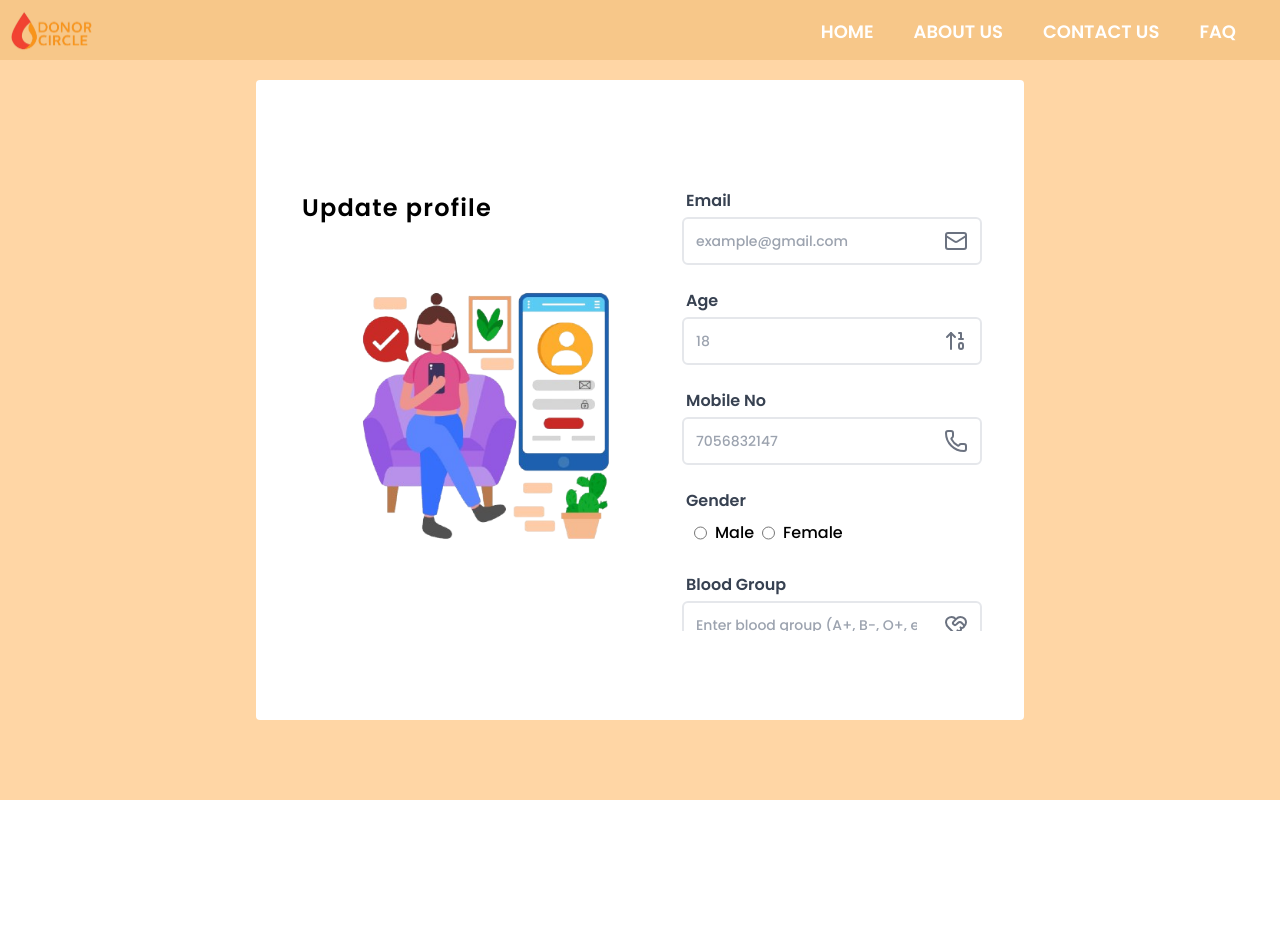
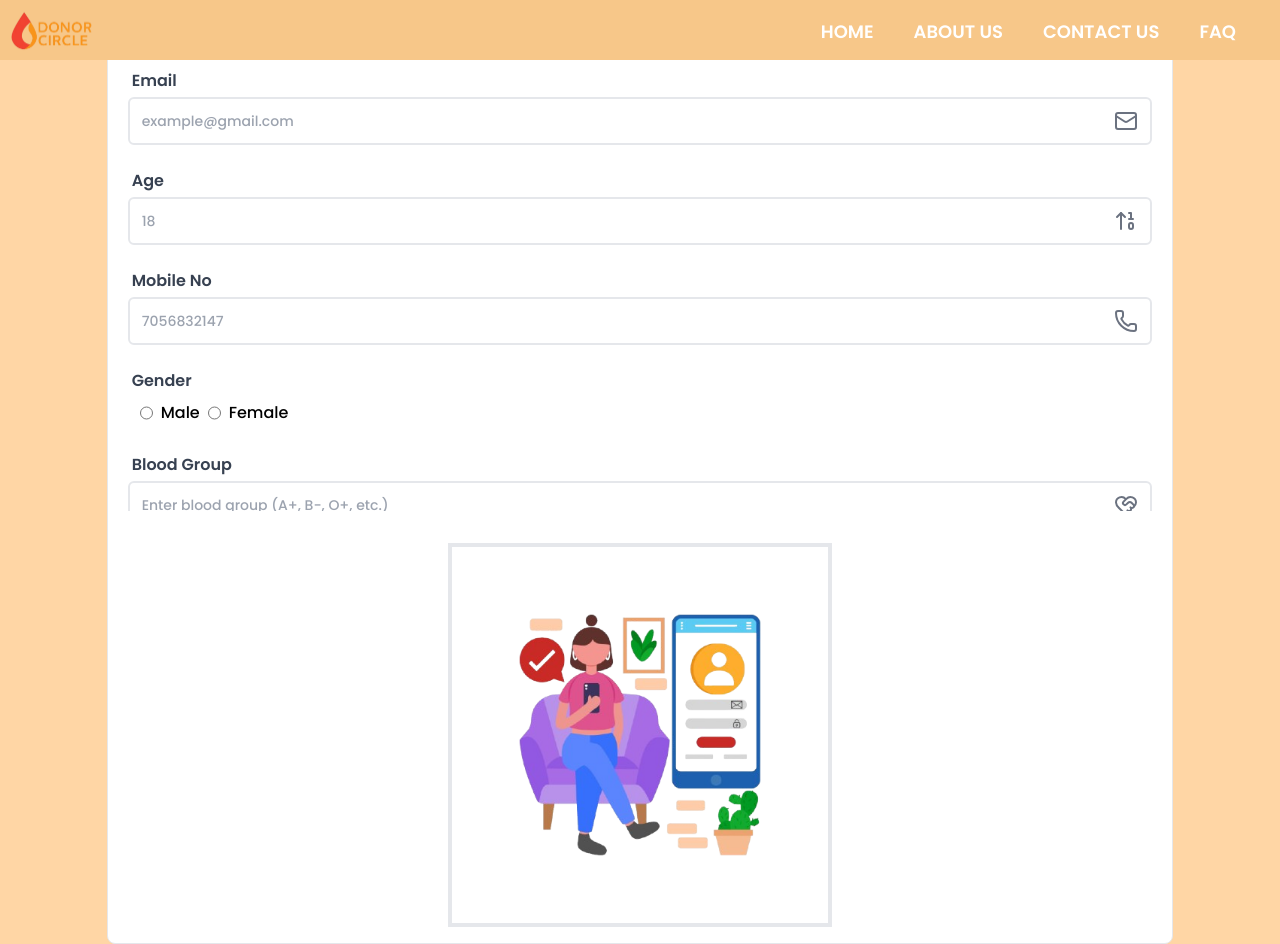
Before and after one commit to TanmayVidhate/DonorCircle_2, a React (Vite) app in the folder client/: page /adduserprofile in a window 1280 px wide. Before the commit the page ends 800 px from the top, so only its background shows below. Built offline with nearby package versions, Linux system fonts and the light colour scheme.

Commit message:
add classes

```diff
--- a/client/src/Views/AddUserProfile.jsx
+++ b/client/src/Views/AddUserProfile.jsx
@@ -102,20 +102,21 @@ function AddUserProfile() {
 
     return (
         <>
-            <div className='flex flex-col w-screen h-screen bg-[#ffd6a5] '>
+            <div className='flex flex-col w-screen min-h-screen bg-[#ffd6a5] '>
                 <Navbar />
                 <div className='flex-1 grid place-items-center'>
-                    <div className='flex justify-center items-center rounded bg-white w-3/5 h-4/5 p-4 '>
+                    <div className='flex flex-col items-center border rounded-lg bg-white w-5/6  p-4 '>
 
                         {/* second div */}
-                        <div className=''>
-                            <p className='text-2xl font-semibold ml-2 tracking-wider '>Update profile</p>
-                            <Image img_url={imgurl} className="w-auto " />
+                        <div className='order-2'>
+                            <p className='invisible text-2xl font-semibold ml-2 tracking-wider '>Update profile</p>
+                            <Image img_url={imgurl} className="w-full !object-scale-down border-4 " />
                         </div>
 
                         {/* first div */}
-                        <div className=' overflow-y-auto overflow-x-hidden scrollbar-hide  h-fit'>
-                            <form className='w-auto  h-[450px]' action="/profile" method="post" encType='multipart/form-data'  >
+                        <div className='order-1 w-full overflow-y-auto overflow-x-hidden scrollbar-hide  '>
+                            <p className='text-2xl font-semibold ml-2 tracking-wider '>Update profile</p>
+                            <form className='w-full  h-[450px] ' action="/profile" method="post" encType='multipart/form-data'  >
 
 
                                 {/* <div className='flex flex-col p-1 '>
```
